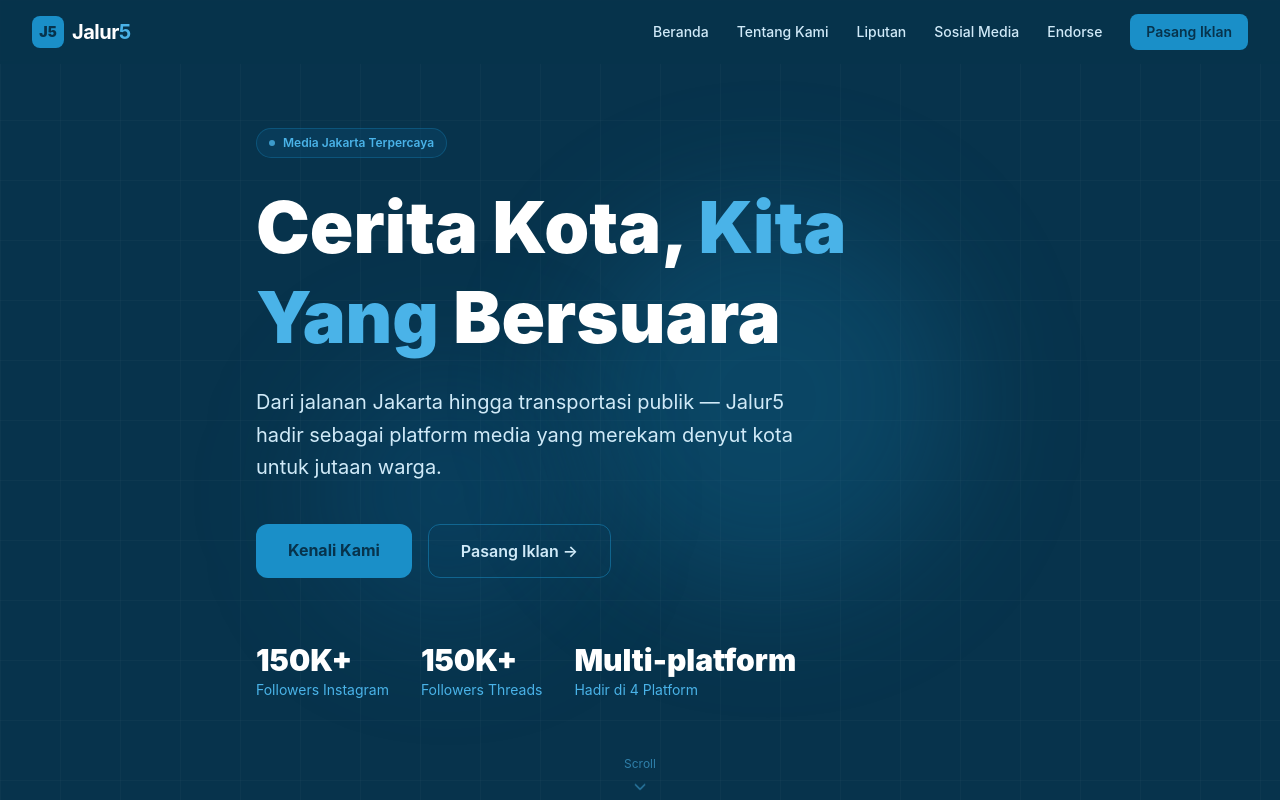
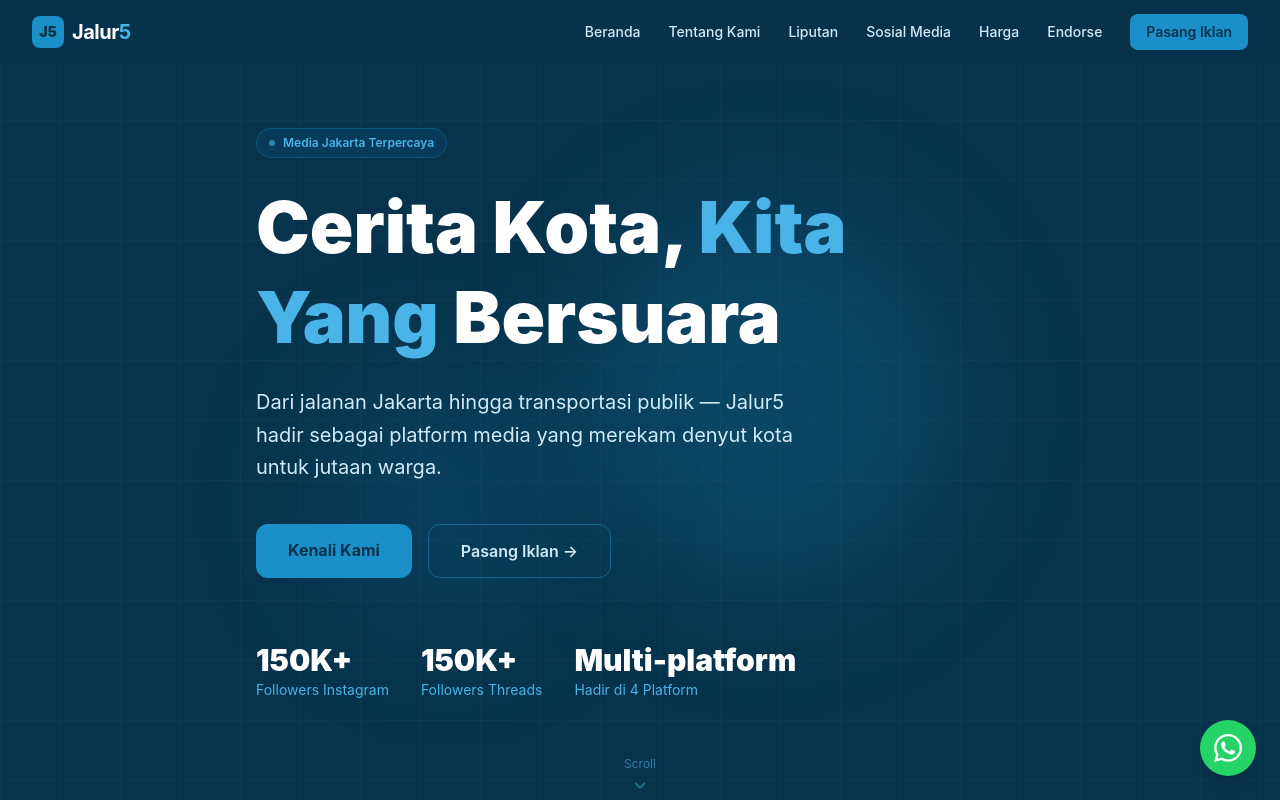
Before and after one commit to calfino/jalur5, a Next.js app: page / in a window 1280 px wide. Shown: the top 800 px of the page. Built offline with nearby package versions, Linux system fonts and the light colour scheme.

Commit message:
wire PricingSection and WhatsAppButton into home page; add Harga nav link
PricingSection sits between Socials and EndorseSection. WhatsAppButton renders
outside <main> as a fixed overlay. Navbar gains a 'Harga' anchor to #pricing.

```diff
--- a/app/components/Navbar.tsx
+++ b/app/components/Navbar.tsx
@@ -6,6 +6,7 @@
   { label: "Tentang Kami", href: "#about" },
   { label: "Liputan", href: "#coverage" },
   { label: "Sosial Media", href: "#socials" },
+  { label: "Harga", href: "#pricing" },
   { label: "Endorse", href: "#endorse" },
 ];
 
--- a/app/page.tsx
+++ b/app/page.tsx
@@ -3,8 +3,10 @@
 import About from "./components/About";
 import Coverage from "./components/Coverage";
 import Socials from "./components/Socials";
+import PricingSection from "./components/PricingSection";
 import EndorseSection from "./components/EndorseSection";
 import Footer from "./components/Footer";
+import WhatsAppButton from "./components/WhatsAppButton";
 
 export default function Home() {
   return (
@@ -15,9 +17,11 @@
         <About />
         <Coverage />
         <Socials />
+        <PricingSection />
         <EndorseSection />
       </main>
       <Footer />
+      <WhatsAppButton />
     </>
   );
 }
```
